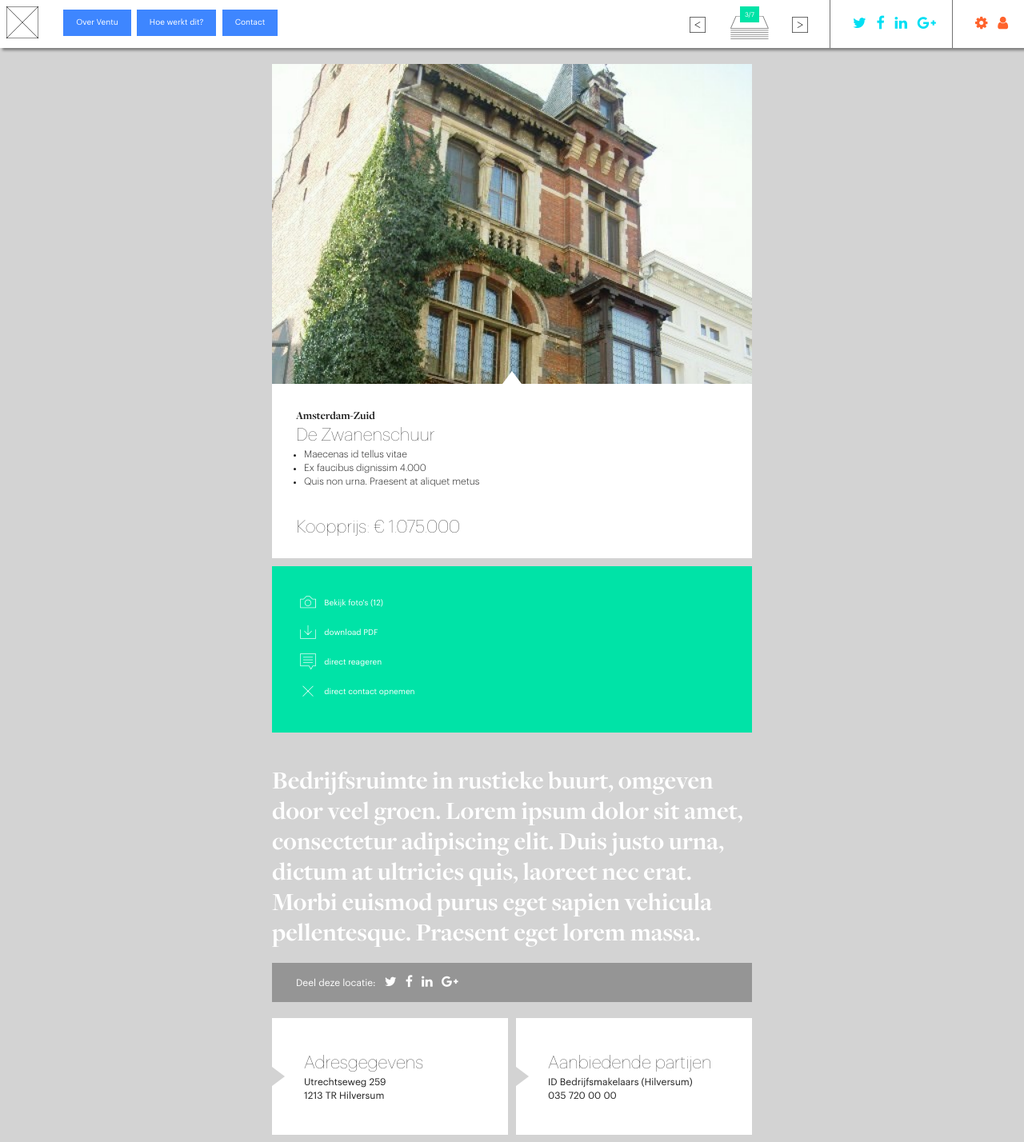
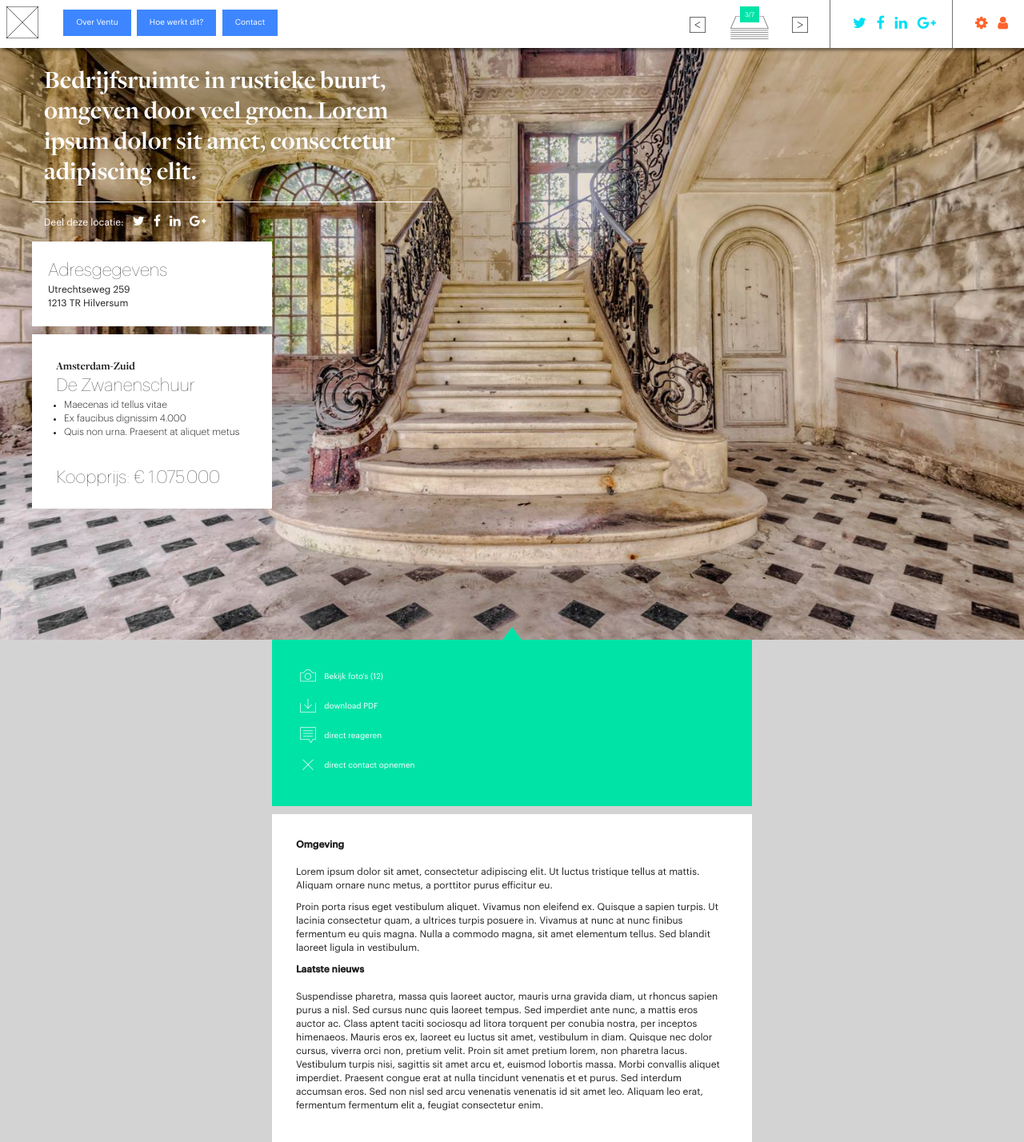
Before and after one commit to innouveau/025-ventu, a PHP site: page /single.html in a window 1280 px wide. Shown: the top 1428 px of the page at 80% size. Run offline with PHP 8.4, Linux system fonts and the light colour scheme; some libraries are stand-ins or nearby versions.

Commit message:
design update single

```diff
--- a/css/style.css
+++ b/css/style.css
@@ -289,6 +289,15 @@ a.ventu-button:hover {
     content: '';
 }
 
+.ventu-triangle-cover {
+    position: absolute;
+    left: -1px;
+    top: 0;
+    width: 0;
+    height: 100%;
+    z-index: 1;
+}
+
 .ventu-triangle-bottom:after, .ventu-triangle-top:after {
     left: calc(50% - 12px);
     border-left: 12px solid transparent;
@@ -329,6 +338,10 @@ a.ventu-button:hover {
     border-bottom: 16px solid #00E3A7;
 }
 
+.ventu-triangle-bottom.ventu-triangle-black:after {
+    border-bottom: 16px solid #1F1F1F;
+}
+
 .ventu-triangle-top.ventu-triangle-grey:after {
     border-top: 16px solid #d3d3d3;
 }
@@ -341,6 +354,10 @@ a.ventu-button:hover {
     border-top: 16px solid #00E3A7;
 }
 
+.ventu-triangle-top.ventu-triangle-black:after {
+    border-top: 16px solid #1F1F1F;
+}
+
 .ventu-triangle-left.ventu-triangle-grey:after {
     border-left: 16px solid #d3d3d3;
 }
@@ -353,6 +370,10 @@ a.ventu-button:hover {
     border-left: 16px solid #00E3A7;
 }
 
+.ventu-triangle-left.ventu-triangle-black:after {
+    border-left: 16px solid #1F1F1F;
+}
+
 .ventu-triangle-right.ventu-triangle-grey:after {
     border-right: 16px solid #EDEDEC;
 }
@@ -363,6 +384,10 @@ a.ventu-button:hover {
 
 .ventu-triangle-right.ventu-triangle-green:after {
     border-right: 16px solid #00E3A7;
+}
+
+.ventu-triangle-right.ventu-triangle-black:after {
+    border-right: 16px solid #1F1F1F;
 }
 
 
@@ -1079,11 +1104,14 @@ h3 {
 
 
 
+
+
 /* single page */
 
 body.ventu-single {
     background: #D3D3D3;
     overflow: auto;
+    padding: 0;
 }
 
 .ventu-single-content {
@@ -1108,11 +1136,26 @@ body.ventu-single {
     margin-top: 10px;
 }
 
-/* card */
+.ventu-single-main-image {
+    width: 100%;
+    height: 100%;
+    background-size: cover;
+    background-position: center center;
+    position: relative;
+}
+
+.ventu-single-image-overlay {
+    position: absolute;
+    left: 40px;
+    top: 40px;
+    width: 500px;
+}
+
+/* cards */
 
 .ventu-single-card {
     padding: 40px;
-    background: #fff;
+    border: 1px solid #fff;
     margin-top: 10px;
 }
 
@@ -1125,21 +1168,17 @@ body.ventu-single {
     margin-left: 10px;
 }
 
-.ventu-single-main-image {
-    width: 100%;
-    max-height: 400px;
-    overflow: hidden;
-    position: relative;
-}
-
-.ventu-single-main-image img {
-    display: block;
-    width: 100%;
+.ventu-single-address {
+    padding: 20px;
+    background: #fff;
+    max-width: 300px;
+    margin-bottom: 10px;
 }
 
 .ventu-card-text.ventu-card-text-main {
     display: block;
     background: #fff;
+    max-width: 300px;
 }
 
 .ventu-card-price {
@@ -1153,6 +1192,7 @@ body.ventu-single {
 .ventu-single .ventu-quote {
     color: #fff;
     margin: 40px 0 20px 0;
+    padding: 0 15px;
 }
 
 /* tools */
@@ -1161,7 +1201,6 @@ body.ventu-single {
     padding: 30px;
     background: #00e3a7;
     color: #fff;
-    margin-top: 10px;
 }
 
 .ventu-single-tools .ventu-button-with-icon {
@@ -1172,10 +1211,9 @@ body.ventu-single {
 /* share */
 
 .ventu-single-share {
-    background: #959595;
-    padding: 15px 30px;
+    border-top: 1px solid #fff;
+    padding: 15px;
     color: #fff;
-    margin-bottom: 10px;
 }
 
 .ventu-single-share i {
--- a/index.html
+++ b/index.html
@@ -36,7 +36,7 @@
                             <input class="ventu-map-input" type="text" placeholder="Zoeken...">
                             <div class="ventu-map-search-tools">
                                 <div class="ventu-icon ventu-icon-med ventu-icon-search"></div>
-                                <div class="ventu-icon ventu-icon-med ventu-icon-box ventu-icon-remove"  data-toggle="tooltip" data-placement="bottom" title="Verwijder zoekstring"></div>
+                                <div class="ventu-icon ventu-icon-med ventu-icon-box ventu-icon-remove" data-toggle="tooltip" data-placement="bottom" title="Verwijder zoekstring"></div>
                             </div>
                             <div class="ventu-map-search-results">
                                 <div class="ventu-map-search-result">
--- a/js/single-main.js
+++ b/js/single-main.js
@@ -14,4 +14,5 @@ $(window).ready(function(){
     initForm();
     initLightbox();
     initFavorites();
+    initTooltips();
 });
--- a/single.html
+++ b/single.html
@@ -17,10 +17,25 @@
     </head>
 
     <body class="ventu-single">
-        <div class="ventu-single-content">
-            <div class="ventu-single-main-image ventu-triangle ventu-triangle-bottom ventu-triangle-white">
-                <img src="img/kantoor6.jpg">
+        <div class="ventu-single-main-image ventu-triangle ventu-triangle-bottom ventu-triangle-green" style="background-image:url('img/kantoor7.jpg')">
+            <div class="ventu-single-image-overlay">
+                <div class="ventu-quote">
+                    Bedrijfsruimte in rustieke buurt, omgeven door veel groen. Lorem ipsum dolor sit amet, consectetur adipiscing elit.
                 </div>
+                <div class="ventu-single-share">
+                    Deel deze locatie:
+                    <i class="fa fa-twitter"></i>
+                    <i class="fa fa-facebook"></i>
+                    <i class="fa fa-linkedin"></i>
+                    <i class="fa fa-google-plus"></i>
+                </div>
+
+                <div class="ventu-single-address">
+                    <h3>Adresgegevens</h3>
+                    Utrechtseweg 259<br>
+                    1213 TR Hilversum
+                </div>
+
                 <div class="ventu-card-text ventu-card-text-main">
                     <h4>Amsterdam-Zuid</h4>
                     <h3>De Zwanenschuur</h3>
@@ -32,9 +47,11 @@
                     <div class="ventu-card-price">
                         Koopprijs: € 1.075.000
                     </div>
-
+                </div>
+            </div>
         </div>
 
+        <div class="ventu-single-content">
             <div class="ventu-single-tools">
                 <div class="ventu-button ventu-button-with-icon ventu-button-no-line-white ventu-open-lightbox">
                     <div class="ventu-icon ventu-icon-med ventu-icon-photo"></div>
@@ -81,38 +98,7 @@
                 </div>
             </div>
 
-
-
-            <div class="ventu-quote">
-                Bedrijfsruimte in rustieke buurt, omgeven door veel groen. Lorem ipsum dolor sit amet, consectetur adipiscing elit. Duis justo urna, dictum at ultricies quis, laoreet nec erat. Morbi euismod purus eget sapien vehicula pellentesque. Praesent eget lorem massa.
-            </div>
-
-            <div class="ventu-single-share">
-                Deel deze locatie:
-                <i class="fa fa-twitter"></i>
-                <i class="fa fa-facebook"></i>
-                <i class="fa fa-linkedin"></i>
-                <i class="fa fa-google-plus"></i>
-            </div>
-
-            <div class="ventu-cards-container"><!--
-                --><div class="ventu-single-card ventu-single-card-semi ventu-triangle ventu-triangle-grey ventu-triangle-left">
-                    <h3>Adresgegevens</h3>
-                    Utrechtseweg 259<br>
-                    1213 TR Hilversum
-                </div><!--
-
-                --><div class="ventu-single-card ventu-single-card-semi ventu-triangle ventu-triangle-grey ventu-triangle-left">
-                    <h3>Aanbiedende partijen</h3>
-                    ID Bedrijfsmakelaars (Hilversum)<br>
-                    035 720 00 00
-            </div><!--
-
-            --></div>
-
-
             <div class="ventu-single-follow-up">
-
                 <p>
                     <b>Omgeving</b><br><br>
                     Lorem ipsum dolor sit amet, consectetur adipiscing elit. Ut luctus tristique tellus at mattis. Aliquam ornare nunc metus, a porttitor purus efficitur eu.
@@ -131,7 +117,7 @@
                     <input class="ventu-map-input" type="text" placeholder="Zoeken...">
                     <div class="ventu-map-search-tools">
                         <div class="ventu-icon ventu-icon-med ventu-icon-search"></div>
-                        <div class="ventu-icon ventu-icon-med ventu-icon-box ventu-icon-remove"></div>
+                        <div class="ventu-icon ventu-icon-med ventu-icon-box ventu-icon-remove" data-toggle="tooltip" data-placement="top" title="Verwijder zoekstring"></div>
                     </div>
                     <div class="ventu-map-search-results">
                         <div class="ventu-map-search-result">
@@ -168,11 +154,22 @@
                 initialize();
             </script>
             <div class="ventu-map-tools">
-                <div class="ventu-icon ventu-icon-med ventu-icon-box ventu-icon-add"></div>
-                <div class="ventu-icon ventu-icon-med ventu-icon-reload"></div>
-                <div class="ventu-icon ventu-icon-med ventu-icon-right ventu-icon-box ventu-icon-remove"></div>
+                <div class="ventu-icon ventu-icon-med ventu-icon-box ventu-icon-add" data-toggle="tooltip" data-placement="top" title="Voeg een nieuwe zoekcirkel toe"></div>
+                <div class="ventu-icon ventu-icon-med ventu-icon-reload" data-toggle="tooltip" data-placement="top" title="Haal locaties op"></div>
+                <div class="ventu-icon ventu-icon-med ventu-icon-right ventu-icon-box ventu-icon-remove" data-toggle="tooltip" data-placement="top" title="Verwijder locaties"></div>
+            </div>
+
+            <div class="ventu-cards-container">
+                <div class="ventu-single-card ventu-triangle ventu-triangle-white ventu-triangle-left">
+                    <div class="ventu-triangle-cover ventu-triangle ventu-triangle-left ventu-triangle-grey"></div>
+                    <h3>Aanbiedende partijen</h3>
+                    ID Bedrijfsmakelaars (Hilversum)<br>
+                    035 720 00 00
                 </div>
             </div>
+        </div>
+
+
 
         <div class="ventu-like-as-well">
             Omdat je De Zwanenschuur interessant vindt, ben je misschien ook in deze locaties geïnteresseerd:
```
Also changed, not shown: img/kantoor7.jpg (added), 1 other file. Lines whose indentation alone changed are shown as unchanged.
